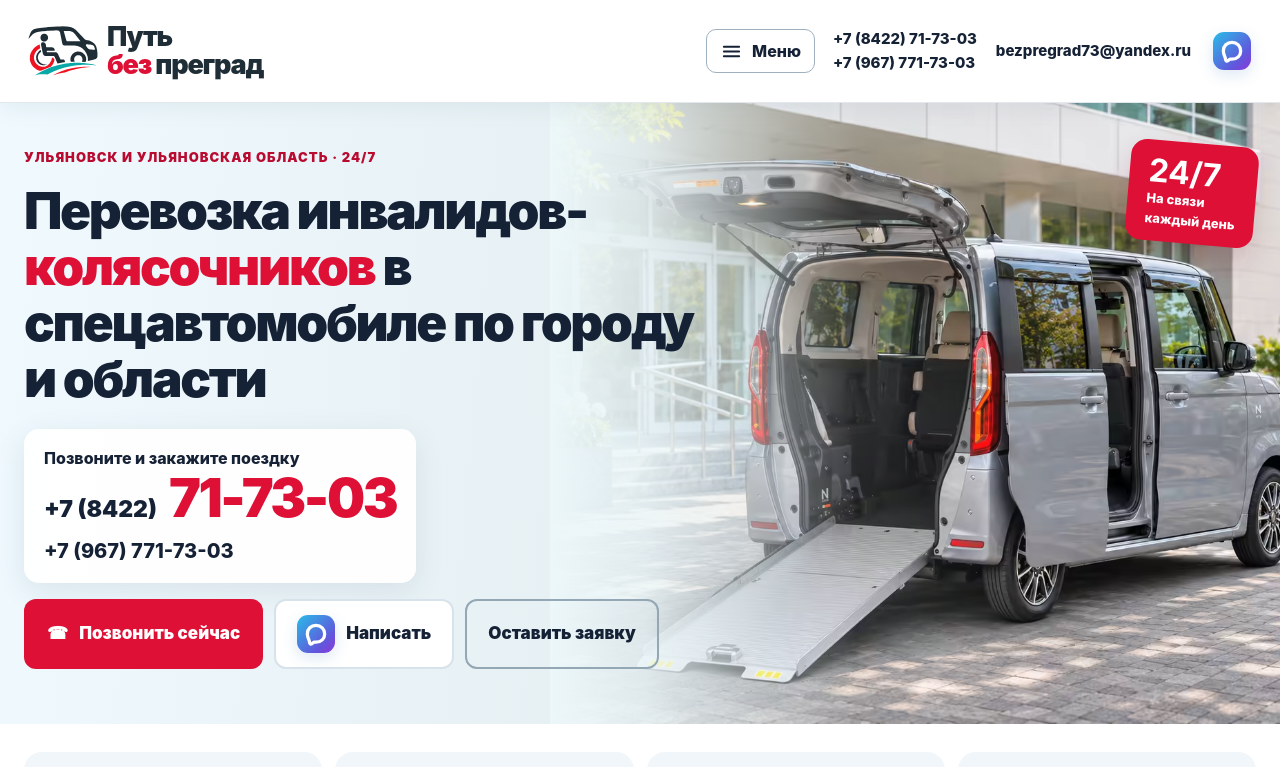
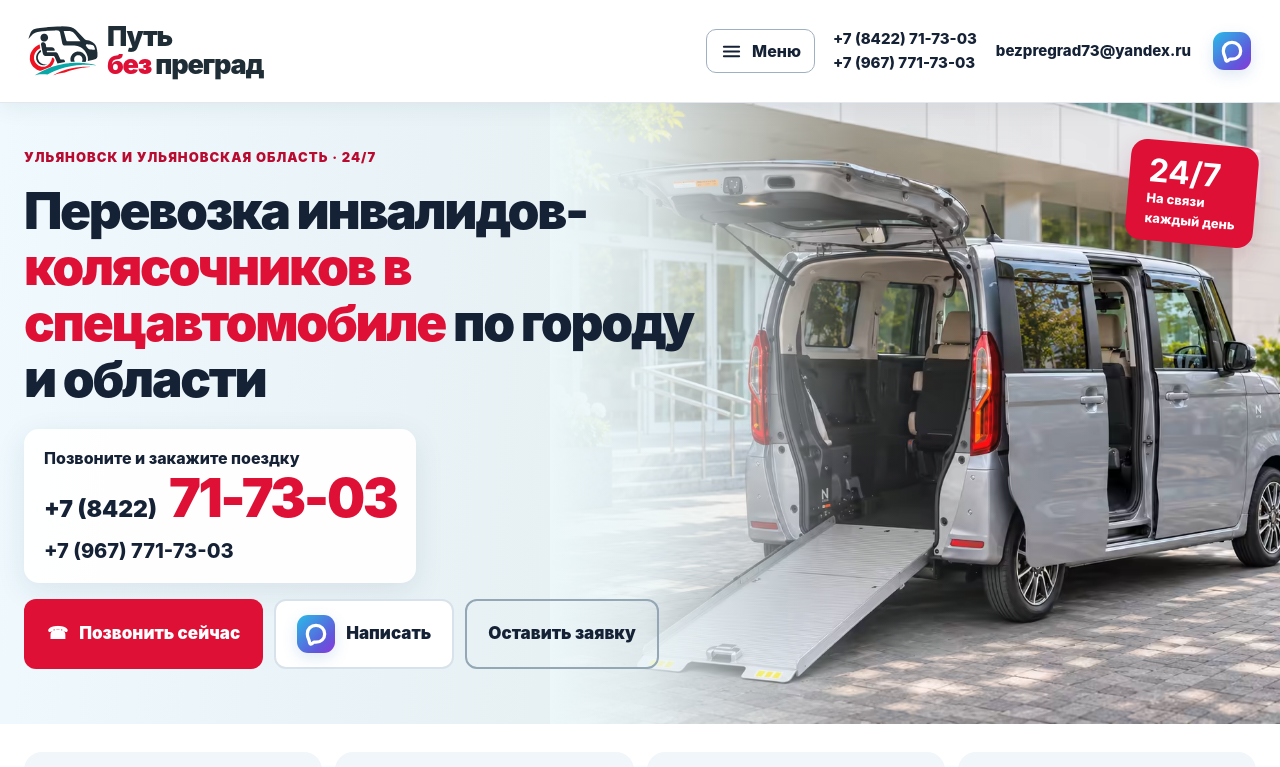
Before and after one commit to gerlingerstanislav-creator/put-bez-pregrad, a Vue app: page / in a window 1280 px wide. Shown: the top 767 px of the page. Built offline with nearby package versions, Linux system fonts and the light colour scheme; no server answers.

Commit message:
Restore red emphasis in hero and keep new highlight on 'колясочников'

```diff
--- a/src/components/landing/HeroSection.vue
+++ b/src/components/landing/HeroSection.vue
@@ -27,7 +27,7 @@ const primaryPieces = computed(() => {
         <div class="hero__content container">
           <div class="hero__text">
             <p class="eyebrow">УЛЬЯНОВСК И УЛЬЯНОВСКАЯ ОБЛАСТЬ · 24/7</p>
-            <h1 id="hero-title">Перевозка инвалидов-<em>колясочников</em> в спецавтомобиле по городу и области</h1>
+            <h1 id="hero-title">Перевозка инвалидов-<em>колясочников</em> <em>в спецавтомобиле</em> по городу и области</h1>
             <div class="hero__phone-panel">
               <span class="hero__phone-label">Позвоните и закажите поездку</span>
               <a :href="primaryPhoneHref" class="hero__phone" :aria-label="'Позвонить на номер ' + primaryPhone">
```
